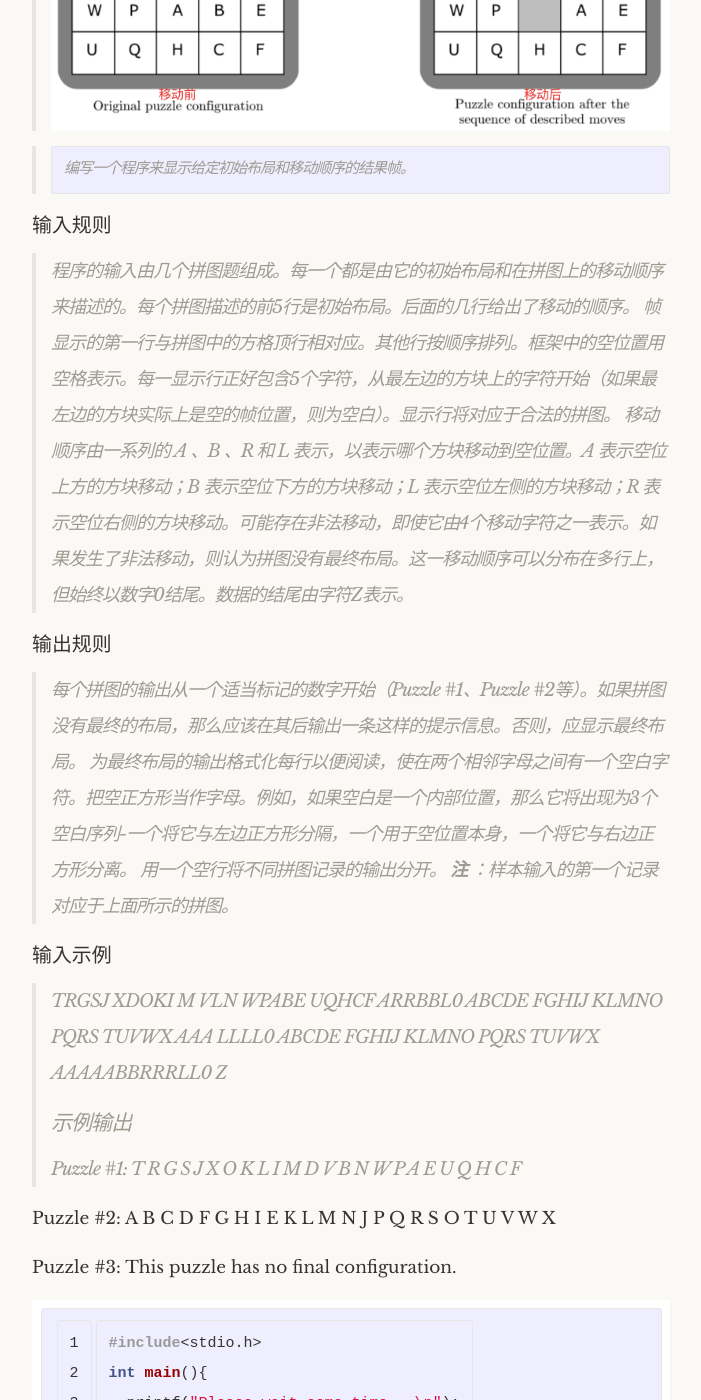
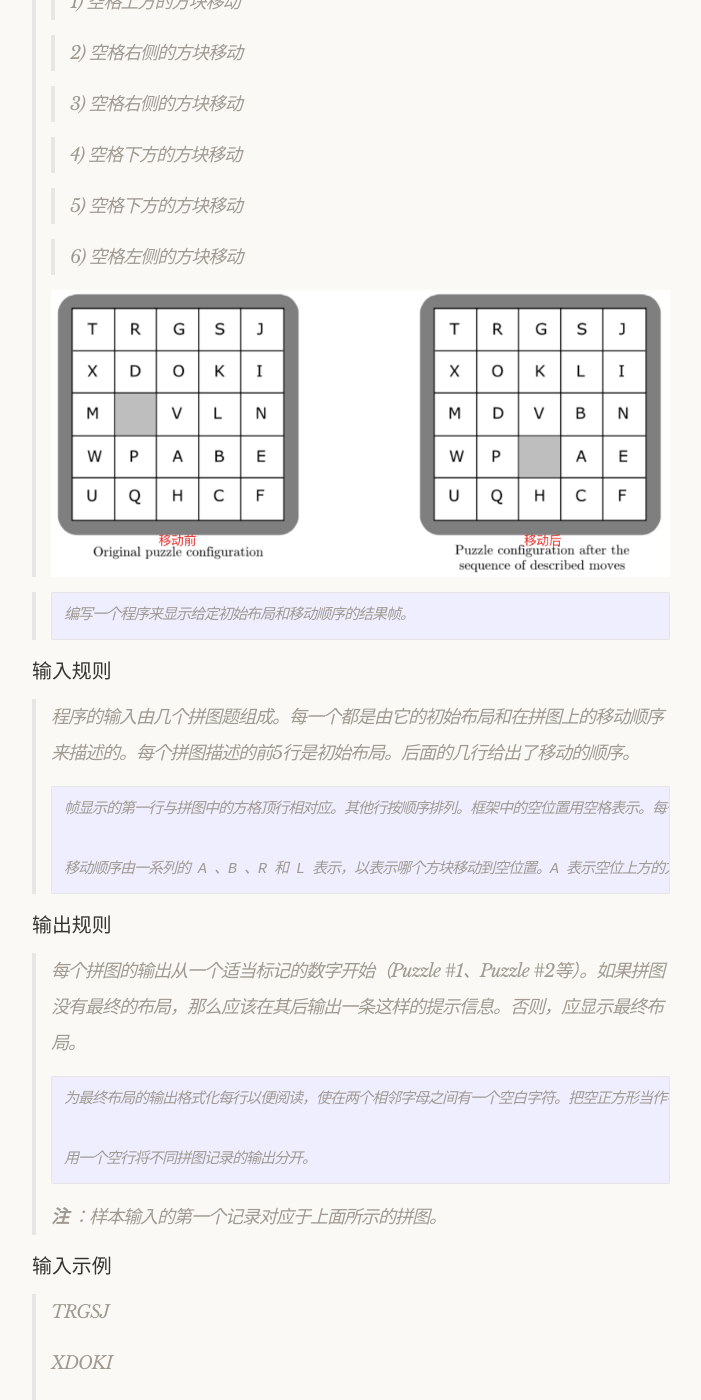
Before and after one commit to foxes1998/codehack.github.io, a Jekyll site: the page built from _posts/2019-01-29-[C]Puzzle_UVa227.markdown, in a window 1280 px wide and 1400 px high, scrolled down 937 px. Shown: the whole window, without its empty margins (289-990 px from the left). Built offline with Jekyll 4.4.1, drawn with Linux system fonts in a browser that asks for light colours; some web fonts are replaced; some of the changed lines change nothing that is shown; some of the changed text lies outside the part shown.

Commit message:
Update 2019-01-29-[C]Puzzle_UVa227.markdown
20190129 23:58

```diff
--- a/_posts/2019-01-29-[C]Puzzle_UVa227.markdown
+++ b/_posts/2019-01-29-[C]Puzzle_UVa227.markdown
@@ -5,71 +5,118 @@
 categories:	[UVa]
 tags:	[UVa, UVa227 ,Puzzle]
 ---
+此题来自 UVa(UVa Online Judge, 西班牙Valladolid大学的Online Judge。是最古老也是全世界最知名的Online Judge)，题号为 UVa227 ，同时也是*刘汝佳*大佬在《算法入门》所给的第三章练习题之一。
+
 [原题目链接(英文)][原题目链接(英文)]
+
 [题目原文档(英文)][题目原文档(英文)]
 ### 题目描述(中文翻译)：
 > 30年前流行的儿童拼图游戏由一个5×5的框架组成的，其中包含24个相同大小的小方块。 每个小正方形上都印有一个独特的字母。 由于框架内只有24个正方形，因此框架还包含一个与小正方形大小相同的空位置。 如果正方形位于空位置的右侧，左侧，上方或下方，则可将方形移动到该空位置。 拼图的目的是将方块滑动到空位置，以便框架按字母顺序显示字母。
+
 >     例图显示了一个拼图的原始布局和在以下6个移动顺序之后的布局：
+>
 >> 1) 空格上方的方块移动
+>
 >> 2) 空格右侧的方块移动
+>
 >> 3) 空格右侧的方块移动
+>
 >> 4) 空格下方的方块移动
+>
 >> 5) 空格下方的方块移动
+>
 >> 6) 空格左侧的方块移动
-
+>
 > ![示例图片]({{ site.baseurl }}/includes/UVa/201-300/example.png)
 
 >     编写一个程序来显示给定初始布局和移动顺序的结果帧。
 
 ### 输入规则
 > 程序的输入由几个拼图题组成。每一个都是由它的初始布局和在拼图上的移动顺序来描述的。每个拼图描述的前5行是初始布局。后面的几行给出了移动的顺序。
+>
 >     帧显示的第一行与拼图中的方格顶行相对应。其他行按顺序排列。框架中的空位置用空格表示。每一显示行正好包含5个字符，从最左边的方块上的字符开始（如果最左边的方块实际上是空的帧位置，则为空白）。显示行将对应于合法的拼图。
+>
 >     移动顺序由一系列的 A 、B 、R 和 L 表示，以表示哪个方块移动到空位置。A 表示空位上方的方块移动；B 表示空位下方的方块移动；L 表示空位左侧的方块移动；R 表示空位右侧的方块移动。可能存在非法移动，即使它由4个移动字符之一表示。如果发生了非法移动，则认为拼图没有最终布局。这一移动顺序可以分布在多行上，但始终以数字0结尾。数据的结尾由字符Z表示。
 
 ### 输出规则
 > 每个拼图的输出从一个适当标记的数字开始（Puzzle #1、Puzzle #2等）。如果拼图没有最终的布局，那么应该在其后输出一条这样的提示信息。否则，应显示最终布局。
+>
 >     为最终布局的输出格式化每行以便阅读，使在两个相邻字母之间有一个空白字符。把空正方形当作字母。例如，如果空白是一个内部位置，那么它将出现为3个空白序列-一个将它与左边正方形分隔，一个用于空位置本身，一个将它与右边正方形分离。
+>
 >     用一个空行将不同拼图记录的输出分开。
+>
 > __注__ ：样本输入的第一个记录对应于上面所示的拼图。
 
 ### 输入示例
->TRGSJ
-XDOKI
-M VLN
-WPABE
-UQHCF
-ARRBBL0
-ABCDE
-FGHIJ
-KLMNO
-PQRS
-TUVWX
-AAA
-LLLL0
-ABCDE
-FGHIJ
-KLMNO
-PQRS
-TUVWX
-AAAAABBRRRLL0
->Z
+> TRGSJ
+>
+> XDOKI
+>
+> M VLN
+>
+> WPABE
+>
+> UQHCF
+>
+> ARRBBL0
+>
+> ABCDE
+>
+> FGHIJ
+>
+> KLMNO
+>
+> PQRS
+>
+> TUVWX
+>
+> AAA
+>
+> LLLL0
+>
+> ABCDE
+>
+> FGHIJ
+>
+> KLMNO
+>
+> PQRS
+>
+> TUVWX
+>
+> AAAAABBRRRLL0
+>
+> Z
+
 ### 示例输出
->Puzzle #1:
-T R G S J
-X O K L I
-M D V B N
-W P   A E
-U Q H C F
-
-Puzzle #2:
-  A B C D
-F G H I E
-K L M N J
-P Q R S O
-T U V W X
-
-Puzzle #3:
-This puzzle has no final configuration.
+> Puzzle #1:
+>
+> T R G S J
+>
+> X O K L I
+>
+> M D V B N
+>
+> W P   A E
+> U Q H C F
+>
+>
+> Puzzle #2:
+>
+>   A B C D
+>
+> F G H I E
+>
+> K L M N J
+>
+> P Q R S O
+>
+> T U V W X
+>
+>
+> Puzzle #3:
+>
+> This puzzle has no final configuration.
 >
 
 
```
